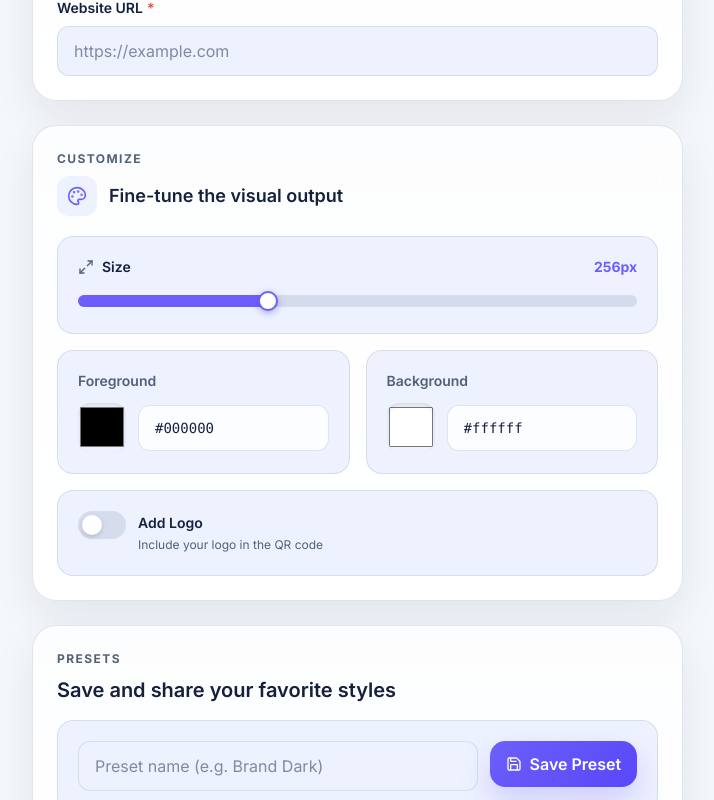
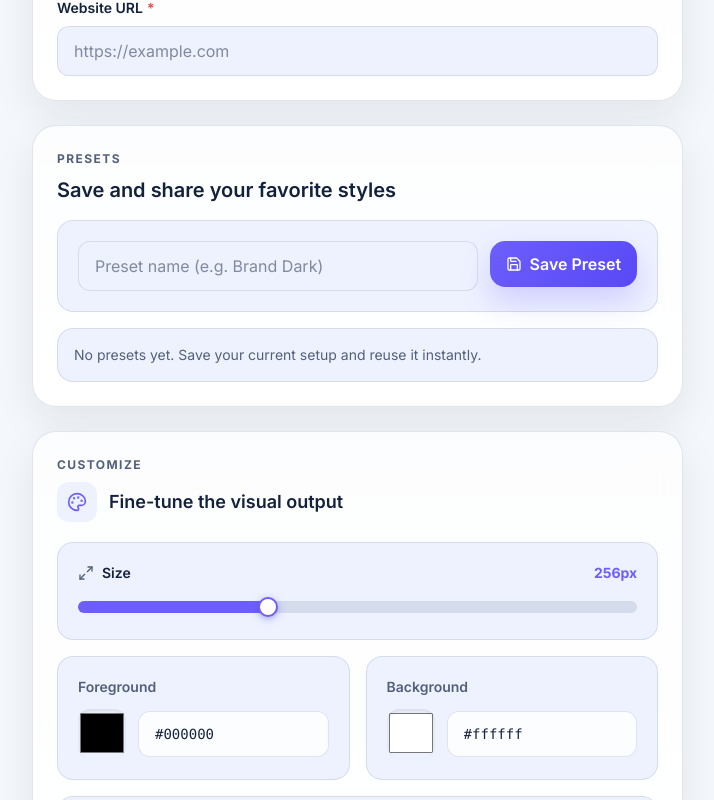
Before and after one commit to Aniket886/QR-ZEN, a Next.js app: page / in a window 1280 px wide. Shown: the part 920-1720 px from the top of the page, without its empty margins (0-714 px from the left). Built offline with nearby package versions, Linux system fonts and the light colour scheme.

Commit message:
fix: rebalance form section by stacking presets under input

```diff
--- a/src/app/page.tsx
+++ b/src/app/page.tsx
@@ -108,6 +108,7 @@ export default function Home() {
               </div>
 
               <div className="grid items-start gap-6 2xl:grid-cols-[minmax(0,1.1fr)_minmax(0,0.9fr)]">
+                <div className="space-y-6">
                   <div className="card p-5 sm:p-6 animate-fade-in" style={{ animationDelay: '0.2s' }}>
                     {qrDefinition && (
                       <InputForm
@@ -119,11 +120,6 @@ export default function Home() {
                     )}
                   </div>
 
-                <div className="card p-5 sm:p-6 animate-fade-in" style={{ animationDelay: '0.3s' }}>
-                  <CustomizationPanel options={options} onChange={updateOptions} />
-                </div>
-              </div>
-
                   <div className="card p-5 sm:p-6 animate-fade-in" style={{ animationDelay: '0.35s' }}>
                     <PresetsPanel
                       presets={presets}
@@ -132,6 +128,12 @@ export default function Home() {
                       onDeletePreset={handleDeletePreset}
                       onCopyShareLink={handleCopyShareLink}
                     />
+                  </div>
+                </div>
+
+                <div className="card p-5 sm:p-6 animate-fade-in" style={{ animationDelay: '0.3s' }}>
+                  <CustomizationPanel options={options} onChange={updateOptions} />
+                </div>
               </div>
             </div>
 
```
Lines whose indentation alone changed are shown as unchanged.
